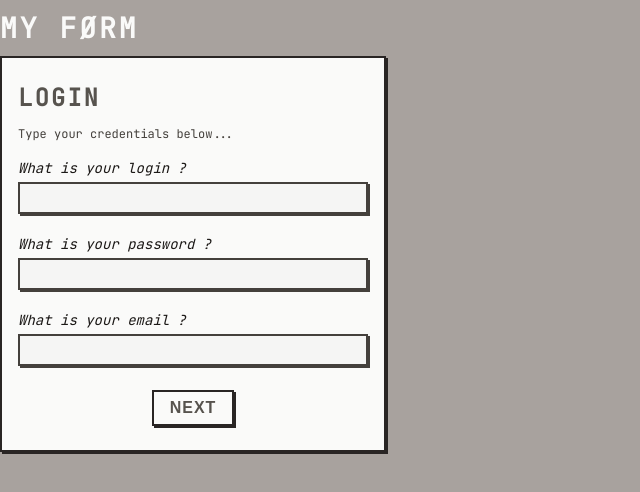
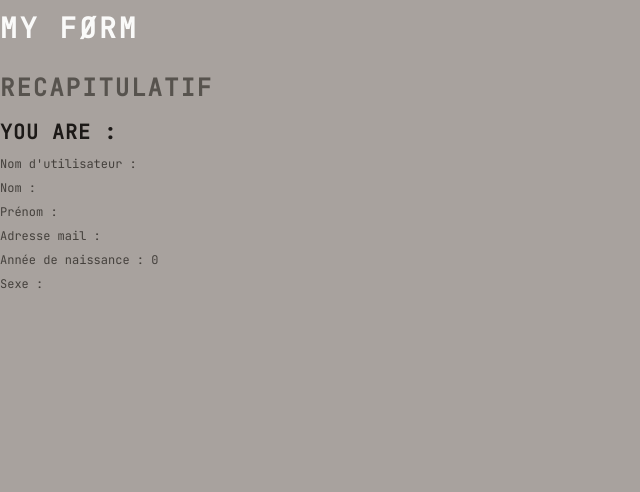
Before and after one commit to aledoux87/RetroForm, a React (Create React App) app: page /recap in a window 1280 px wide. Shown: the top 492 px of the page, without its empty margins (0-640 px from the left). Built offline with nearby package versions, Linux system fonts and the light colour scheme.

Commit message:
Routing : reste un warning

```diff
--- a/src/components/App.jsx
+++ b/src/components/App.jsx
@@ -1,42 +1,15 @@
 import React, { useState } from 'react';
-import Login from './Login';
-import Register from './Register';
-import Recap from './Recap';
+import Routing from '../components/Routing';
 import User from '../data/user';
-import { LOGIN_VIEW, REGISTER_VIEW, RECAP_VIEW } from '../constants';
 
-function App(props) {
-  const [view, setView] = useState(LOGIN_VIEW);
+function App() {
   const [currentUser, setcurrentUser] = useState(new User('', '', '', '', 0, ''));
+
 
   return (
     <div>
       <h1>MY FØRM</h1>
-
-      {view === LOGIN_VIEW && (
-        <Login
-        title="Login"
-        subTitle="Type your credentials below..."
-        setcurrentUser={values => setcurrentUser({ ...currentUser, ...values })}
-        goToNextView={() => setView(REGISTER_VIEW)} />
-      )}
-
-      {view === REGISTER_VIEW && (
-        <Register
-          title="Register"
-          subTitle="Let's talk about you..."
-          setcurrentUser={values => setcurrentUser({ ...currentUser, ...values })}
-          goToNextView={() => setView(RECAP_VIEW)}
-        />
-      )}
-
-      {view === RECAP_VIEW && (
-        <Recap
-          title="Recapitulatif"
-          subTitle="You are :"
-          userData={currentUser}
-        />
-      )}
+      <Routing  currentUser={currentUser} setcurrentUser={values => setcurrentUser({ ...currentUser, ...values })}/>
     </div>
   );
 }
--- a/src/components/Login.jsx
+++ b/src/components/Login.jsx
@@ -1,6 +1,8 @@
 import React, { useState } from 'react';
 import { string, func } from 'prop-types';
 import UserService from '../services/userService';
+import Field from './Field';
+import { useHistory } from 'react-router';
 
 
 function Login(props) {
@@ -9,12 +11,14 @@ function Login(props) {
   const [password, setPassword] = useState('');
   const [email, setEmail] = useState('');
 
+  const history = useHistory();
+
   const submitForm = (event) =>{
     event.preventDefault();
     UserService.loginUser({ login, password, email })
       .then(result => {
         props.setcurrentUser(result);
-        props.goToNextView();
+        history.push('/register');
       })
       .catch(err => alert(err));
   }
@@ -25,41 +29,29 @@ function Login(props) {
       <h2>{props.title}</h2>
       {props.subTitle && <p>{props.subTitle}</p>}
 
-      <div className="retro-field">
-        <label htmlFor="login">What is your login ?</label>
-        <input
-          className="retro-input"
+      <Field
+        label = "What is your login ?"
         id="login"
-          name="login"
         type="text"
         defaultValue={login}
         onChange={e => setLogin(e.target.value)}
       />
-      </div>
 
-      <div className="retro-field">
-        <label htmlFor="password">What is your password ?</label>
-        <input
-          className="retro-input"
+      <Field
+        label = "What is your password ?"
         id="password"
-          name="password"
         type="password"
         defaultValue={password}
         onChange={e => setPassword(e.target.value)}
       />
-      </div>
 
-      <div className="retro-field">
-        <label htmlFor="email">What is your email ?</label>
-        <input
-          className="retro-input"
+      <Field
+        label = "What is your email ?"
         id="email"
-          name="email"
         type="email"
         defaultValue={email}
         onChange={e => setEmail(e.target.value)}
       />
-      </div>
 
       <button
         className="retro-button"
@@ -74,8 +66,7 @@ function Login(props) {
 Login.propTypes = {
   title: string.isRequired,
   subTitle: string,
-  setcurrentUser: func,
-  goToNextView: func
+  setcurrentUser: func
 };
 
 export default Login;
--- a/src/components/Recap.jsx
+++ b/src/components/Recap.jsx
@@ -12,12 +12,12 @@ function Recap(props) {
       {props.subTitle && <h3>{props.subTitle}</h3>}
 
       <div>
-        <p>Nom d'utilisateur : {props.userData.login}</p>
-        <p>Nom : {props.userData.lastName}</p>
-        <p>Prénom : {props.userData.firstName}</p>
-        <p>Adresse mail : {props.userData.email}</p>
-        <p>Année de naissance : {props.userData.birthYear}</p>
-        <p>Sexe : {props.userData.gender}</p>
+        <p>Nom d'utilisateur : {props.currentUser.login}</p>
+        <p>Nom : {props.currentUser.lastName}</p>
+        <p>Prénom : {props.currentUser.firstName}</p>
+        <p>Adresse mail : {props.currentUser.email}</p>
+        <p>Année de naissance : {props.currentUser.birthYear}</p>
+        <p>Sexe : {props.currentUser.gender}</p>
       </div>
 
     </form>
@@ -26,10 +26,11 @@ function Recap(props) {
 }
 
 
+
 Recap.propTypes = {
   title: string.isRequired,
   subTitle: string,
-  userData: User
+  currentUser: User
 };
 
 export default Recap;
--- a/src/components/Register.jsx
+++ b/src/components/Register.jsx
@@ -2,6 +2,7 @@ import React, { useState } from 'react';
 import { string, func } from 'prop-types';
 import Field from './Field';
 import UserService from '../services/userService';
+import { useHistory } from 'react-router';
 
 
 function Register(props) {
@@ -10,13 +11,14 @@ function Register(props) {
   const [yearOld, setYearOld] = useState(0);
   const [gender, setGender] = useState('unknown');
 
+  const history = useHistory();
 
   const submitForm = (event) =>{
     event.preventDefault();
     UserService.registerUser({ firstName, lastName, yearOld, gender })
       .then(result => {
         props.setcurrentUser(result);
-        props.goToNextView();
+        history.push('/recap');
       })
       .catch(err => alert(err));
   };
@@ -78,8 +80,7 @@ function Register(props) {
 Register.propTypes = {
   title: string.isRequired,
   subTitle: string,
-  setcurrentUser: func,
-  goToNextView: func
+  setcurrentUser: func
 };
 
 export default Register;
--- a/src/components/Routing.jsx
+++ b/src/components/Routing.jsx
@@ -1,25 +1,50 @@
 import React from 'react';
-import { Switch, Route, Redirect } from 'react-router-dom';
 import Login from './Login';
 import Register from './Register';
+import Recap from './Recap';
+import { func } from 'prop-types';
+import User from '../data/user';
+import {BrowserRouter, Switch, Route, Redirect } from 'react-router-dom';
 
-function Routing() {
+
+function Routing(props) {
+
   return (
+    <BrowserRouter>
       <Switch>
         <Route exact path="/">
           <Redirect to="/login" />
         </Route>
         <Route path="/login">
-        <Login title="Login" subTitle="Type your credentials below..." />
+          <Login
+          title="Login"
+          subTitle="Type your credentials below..."
+          setcurrentUser={props.setcurrentUser}
+          />
         </Route>
         <Route path="/register">
-        <Register title="Register" subTitle="Let's talk about you..." />
+          <Register
+            title="Register"
+            subTitle="Let's talk about you..."
+            setcurrentUser={props.setcurrentUser}
+          />
         </Route>
         <Route path="/recap">
-        <Register title="Recap" subTitle="You are :" />
+          <Recap
+            title="Recapitulatif"
+            subTitle="You are :"
+            currentUser={props.currentUser}
+          />
         </Route>
       </Switch>
+    </BrowserRouter>
   );
 }
 
+
+Routing.propTypes = {
+  currentUser: User,
+  setcurrentUser: func
+};
+
 export default Routing;
```
Lines whose indentation alone changed are shown as unchanged.
